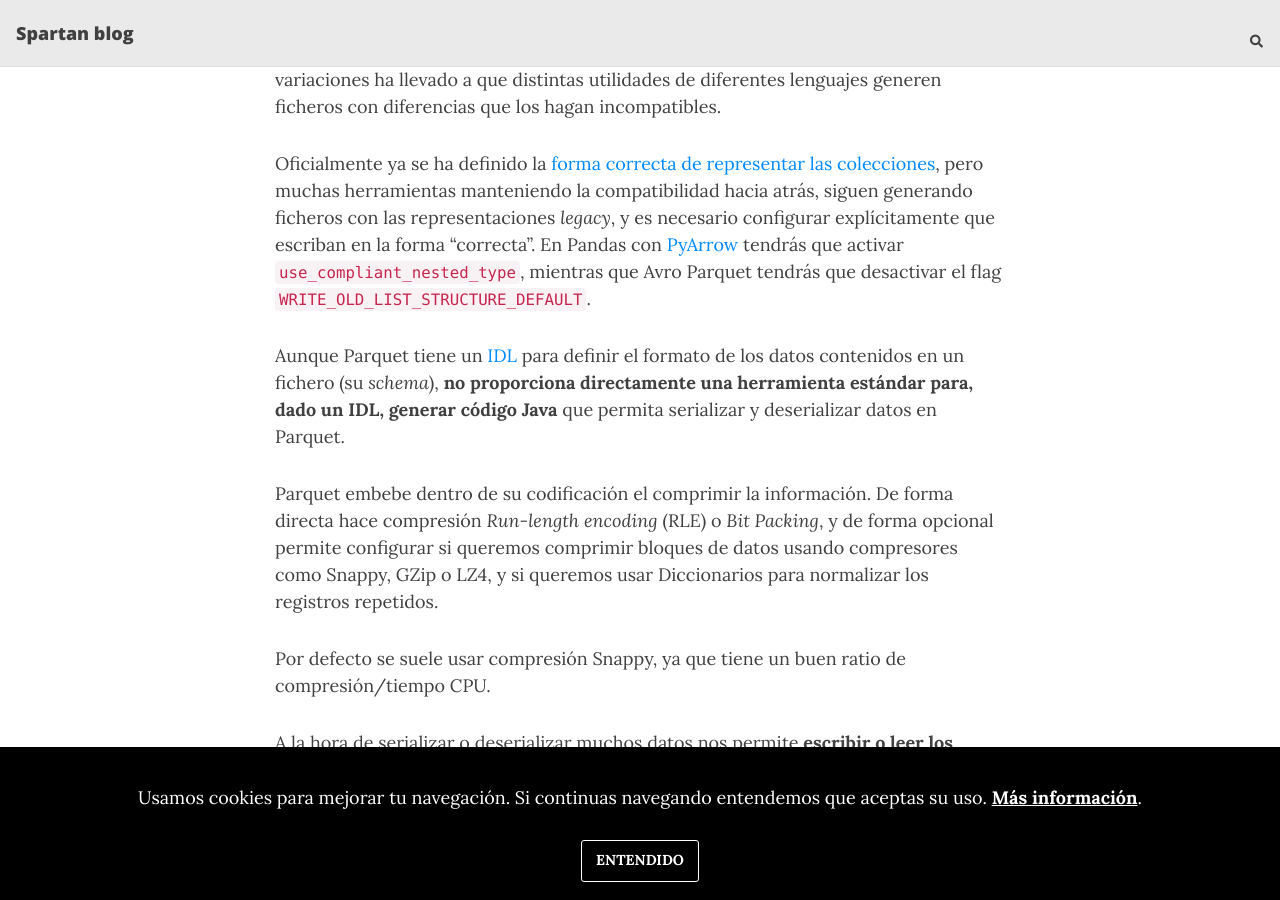
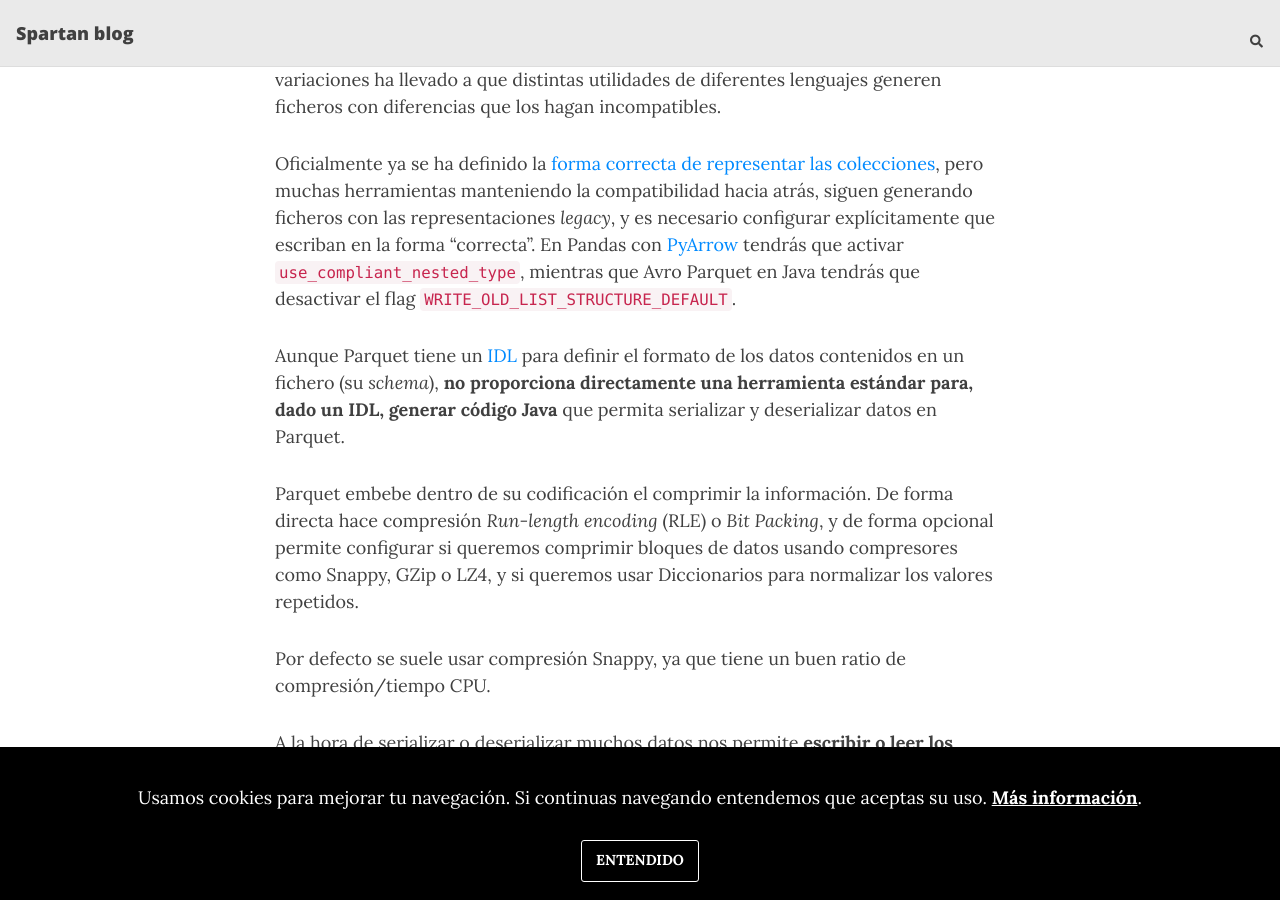
Before and after one commit to jerolba/jerolba.github.io, a Jekyll site: the page built from _posts/2023-11-11-trabajando-con-ficheros-parquet-en-Java.md, in a window 1280 px wide and 900 px high, scrolled down 2834 px. Built offline with Jekyll 4.4.1, drawn with Linux system fonts in a browser that asks for light colours; nearby versions of some CDN libraries; comment, search, counter and statistics services are not loaded; some of the changed text lies outside the part shown.

Commit message:
Minor changes

```diff
--- a/_posts/2023-11-11-trabajando-con-ficheros-parquet-en-Java.md
+++ b/_posts/2023-11-11-trabajando-con-ficheros-parquet-en-Java.md
@@ -63,11 +63,11 @@ El formato soporta persistir **estructuras de datos complejas, [listas y mapas](
 
 Históricamente las colecciones se pueden representar internamente de múltiples maneras, dependiendo de cómo quieras gestionar que una colección pueda ser null o vacía. A su vez, también como detalle de implementación, cómo nombrar cada elemento de la colección puede variar entre implementaciones del formato. Estas variaciones ha llevado a que distintas utilidades de diferentes lenguajes generen ficheros con diferencias que los hagan incompatibles.
 
-Oficialmente ya se ha definido la [forma correcta de representar las colecciones](https://github.com/apache/parquet-format/blob/master/LogicalTypes.md#lists), pero muchas herramientas manteniendo la compatibilidad hacia atrás, siguen generando ficheros con las representaciones *legacy*, y es necesario configurar explícitamente que escriban en la forma "correcta". En Pandas con [PyArrow](https://arrow.apache.org/docs/python/generated/pyarrow.parquet.ParquetWriter.html#pyarrow.parquet.ParquetWriter) tendrás que activar `use_compliant_nested_type`, mientras que Avro Parquet tendrás que desactivar el flag `WRITE_OLD_LIST_STRUCTURE_DEFAULT`.
+Oficialmente ya se ha definido la [forma correcta de representar las colecciones](https://github.com/apache/parquet-format/blob/master/LogicalTypes.md#lists), pero muchas herramientas manteniendo la compatibilidad hacia atrás, siguen generando ficheros con las representaciones *legacy*, y es necesario configurar explícitamente que escriban en la forma "correcta". En Pandas con [PyArrow](https://arrow.apache.org/docs/python/generated/pyarrow.parquet.ParquetWriter.html#pyarrow.parquet.ParquetWriter) tendrás que activar `use_compliant_nested_type`, mientras que Avro Parquet en Java tendrás que desactivar el flag `WRITE_OLD_LIST_STRUCTURE_DEFAULT`.
 
 Aunque Parquet tiene un [IDL](https://en.wikipedia.org/wiki/Interface_description_language) para definir el formato de los datos contenidos en un fichero (su *schema*), **no proporciona directamente una herramienta estándar para, dado un IDL, generar código Java** que permita serializar y deserializar datos en Parquet.
 
-Parquet embebe dentro de su codificación el comprimir la información. De forma directa hace compresión *Run-length encoding* (RLE) o *Bit Packing*, y de forma opcional permite configurar si queremos comprimir bloques de datos usando compresores como Snappy, GZip o LZ4, y si queremos usar Diccionarios para normalizar los registros repetidos.
+Parquet embebe dentro de su codificación el comprimir la información. De forma directa hace compresión *Run-length encoding* (RLE) o *Bit Packing*, y de forma opcional permite configurar si queremos comprimir bloques de datos usando compresores como Snappy, GZip o LZ4, y si queremos usar Diccionarios para normalizar los valores repetidos.
 
 Por defecto se suele usar compresión Snappy, ya que tiene un buen ratio de compresión/tiempo CPU.
 
```
Also changed, not shown: other parts of _posts/2023-11-11-trabajando-con-ficheros-parquet-en-Java.md (+2 -2 lines).
